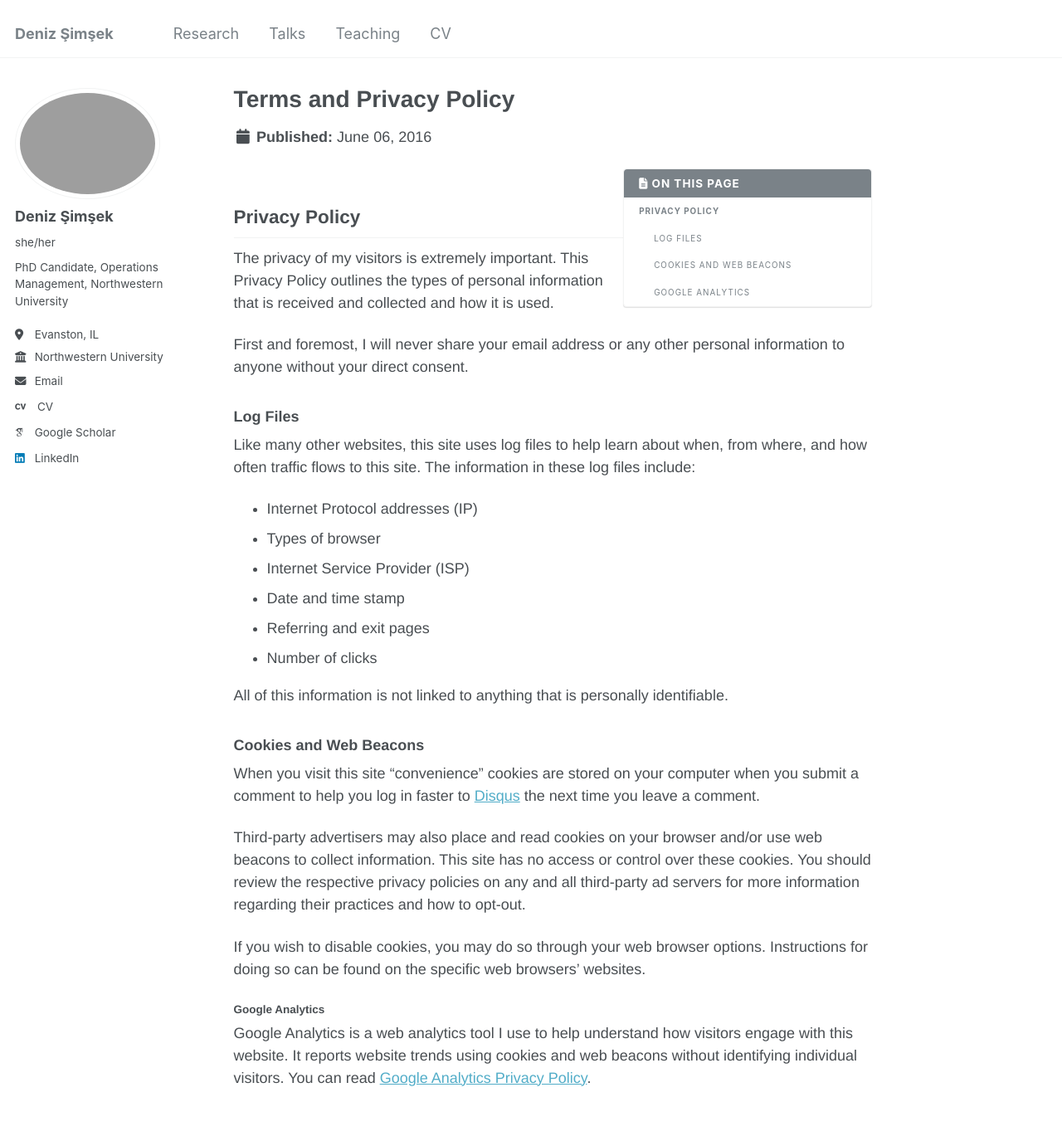
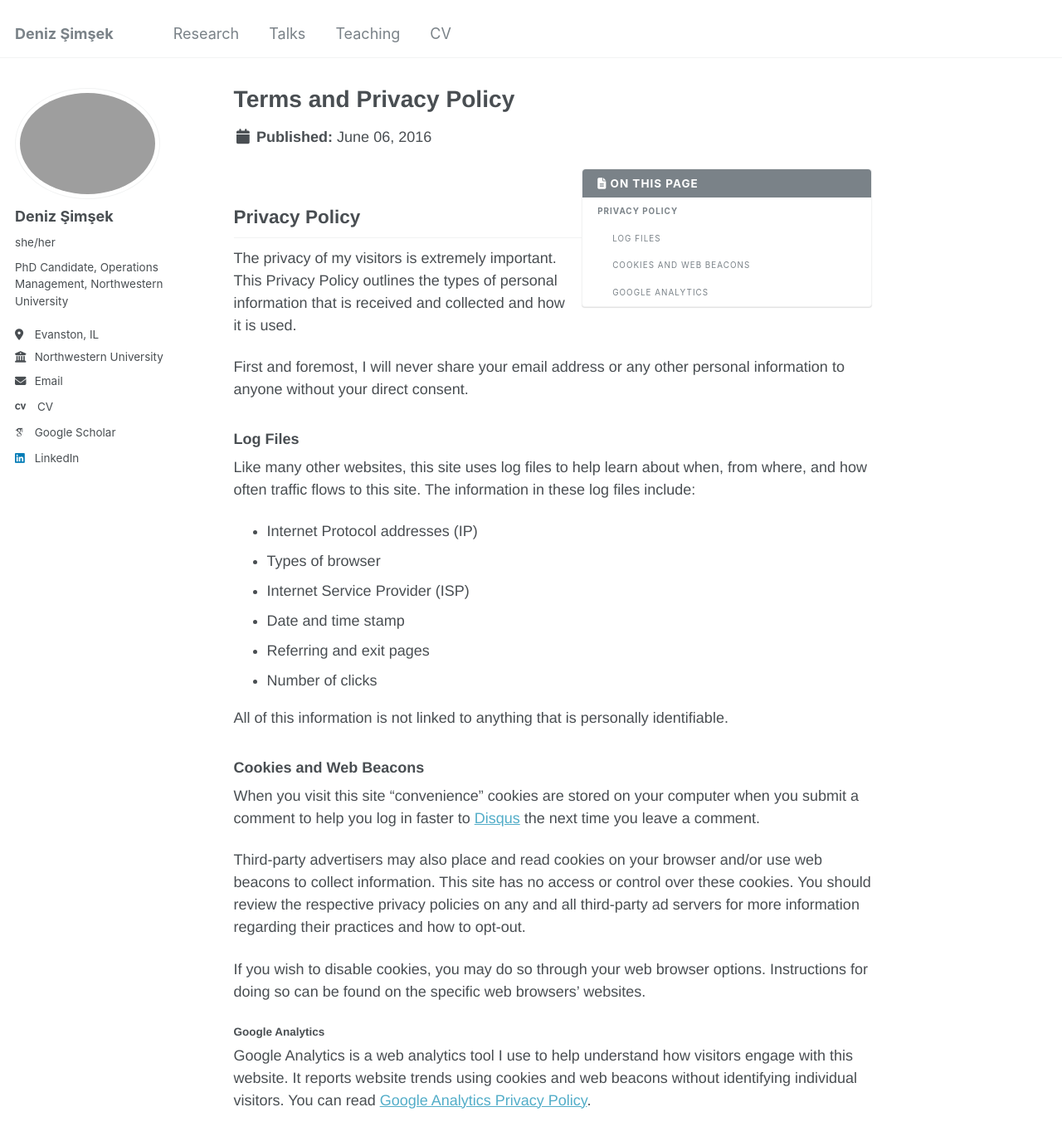
Before and after one commit to deniz-simsek/deniz-simsek, a Jekyll site: the page built from _pages/terms.md, in a window 1280 px wide and 1400 px high. Shown: the top 1375 px of the window at 83% size. Built offline with Jekyll 4.4.1, drawn with Linux system fonts in a browser that asks for light colours; some web fonts are replaced.

Commit message:
Update _variables.scss

```diff
--- a/_sass/_variables.scss
+++ b/_sass/_variables.scss
@@ -134,7 +134,7 @@ $x-large                    : 1280px !default;
    ========================================================================== */
 
 $right-sidebar-width-narrow : 200px !default;
-$right-sidebar-width        : 300px !default;
+$right-sidebar-width        : 350px !default;
 $right-sidebar-width-wide   : 400px !default;
 
 $susy: (
```
